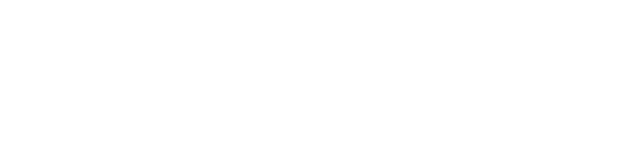
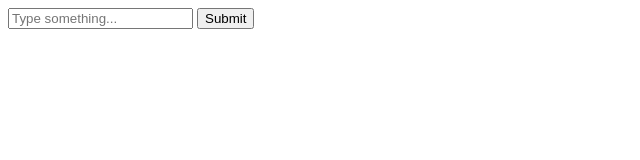
Before and after one commit to Masoodkhan884/javascript-_practice, a plain HTML site: page index.html in a window 1280 px wide. Shown: the whole page, without its empty margins (0-640 px from the left). Drawn offline with Linux system fonts and the light colour scheme.

```diff
--- a/index.html
+++ b/index.html
@@ -6,6 +6,9 @@
     <title></title>
 </head>
 <body>
+    <input type="text" id="inputField" placeholder="Type something...">
+    <button id="submitButton">Submit</button>
+    <div id="output"></div>
 
 </body>
 </html>
```
Also changed, not shown: style.css (added).
